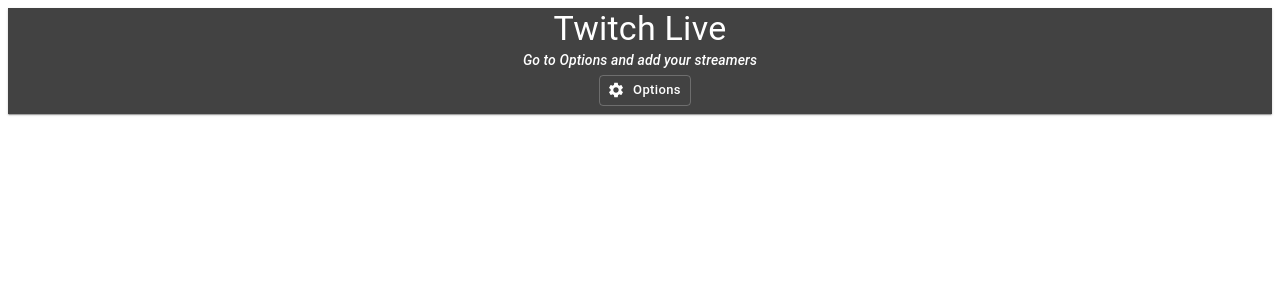
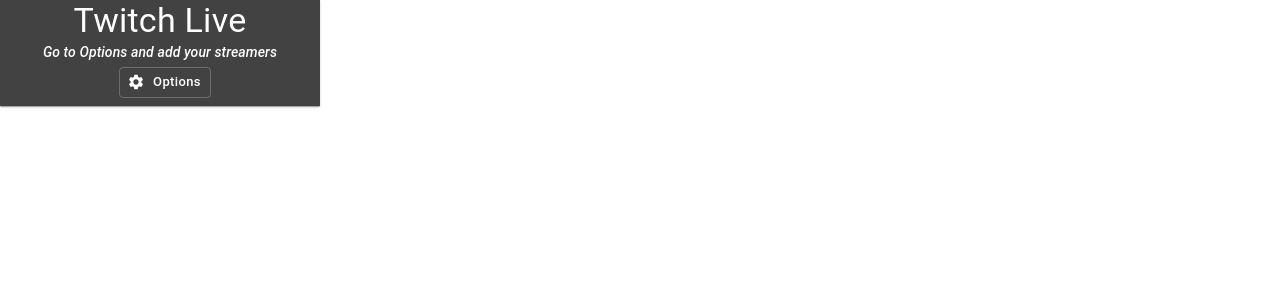
Before and after one commit to PedroS11/twitch-live-extension, a React (Create React App) app: page / in a window 1280 px wide. Shown: the top 300 px of the page. Built offline with nearby package versions, Linux system fonts and the light colour scheme; no server answers.

Commit message:
Revert remove index.css, update readme and manifest

```diff
--- /dev/null
+++ b/src/index.css
@@ -0,0 +1,15 @@
+body {
+    width: 320px;
+    margin: 0;
+    padding: 0;
+    font-family: -apple-system, BlinkMacSystemFont, 'Segoe UI', 'Roboto', 'Oxygen',
+    'Ubuntu', 'Cantarell', 'Fira Sans', 'Droid Sans', 'Helvetica Neue',
+    sans-serif;
+    -webkit-font-smoothing: antialiased;
+    -moz-osx-font-smoothing: grayscale;
+}
+
+code {
+    font-family: source-code-pro, Menlo, Monaco, Consolas, 'Courier New',
+    monospace;
+}
--- a/src/index.tsx
+++ b/src/index.tsx
@@ -4,6 +4,7 @@
 import * as serviceWorker from './serviceWorker';
 import {store} from './store/store'
 import {Provider} from 'react-redux'
+import './index.css'
 import {
     BrowserRouter as Router,
     Switch,
```
Also changed, not shown: public/manifest.json, 1 other file (tests, documents, lock files or other folders).
